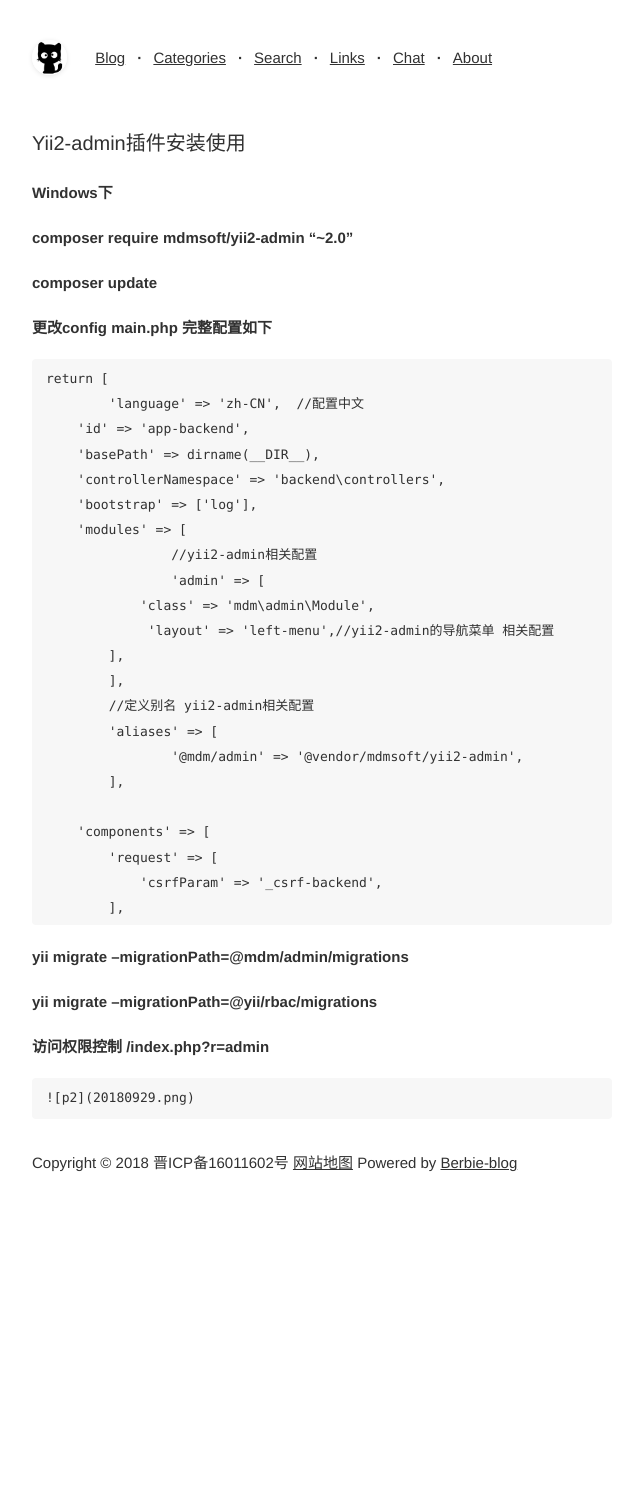
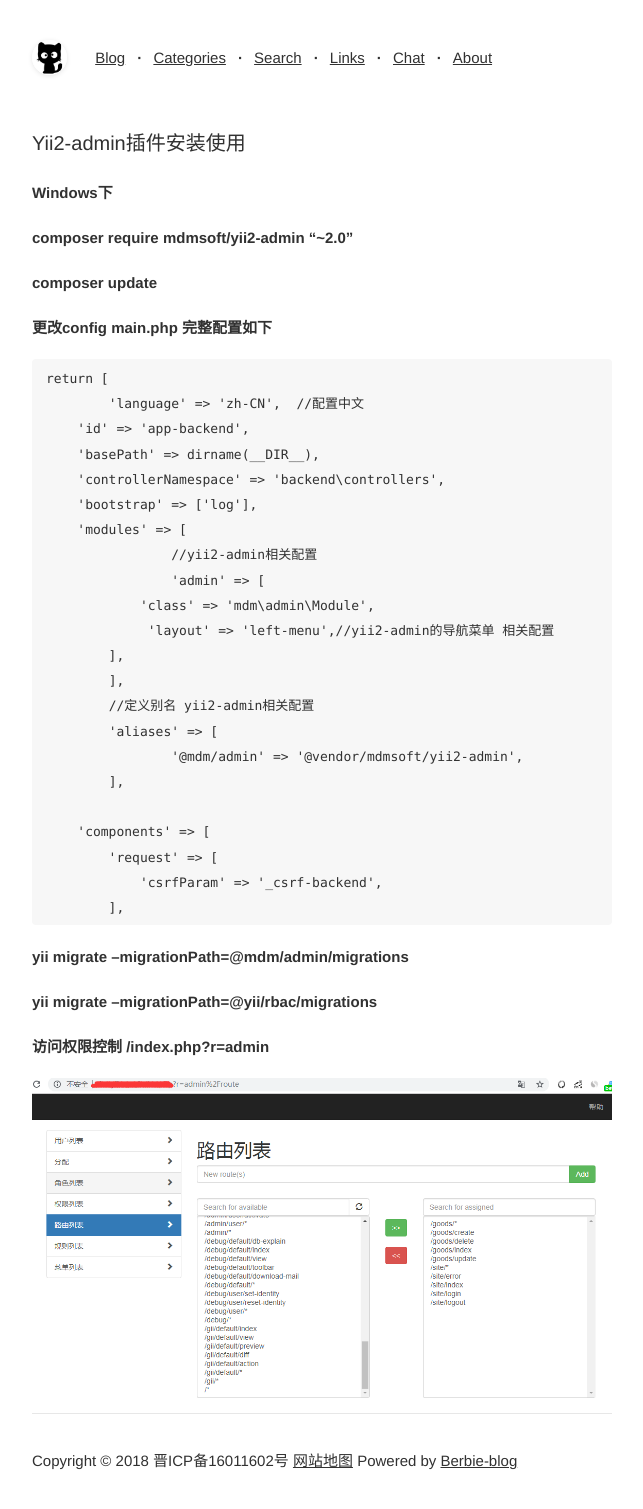
Before and after one commit to wjinbo/wjinbo.github.io, a Jekyll site: the page built from _posts/2018-09-29-Yii2-admin插件安装使用.md, in a window 1280 px wide. Shown: the top 1509 px of the page, without its empty margins (318-961 px from the left). Built offline with Jekyll 4.4.1, drawn with Linux system fonts in a browser that asks for light colours.

Commit message:
update yii2-admin

```diff
--- a/_posts/2018-09-29-Yii2-admin插件安装使用.md
+++ b/_posts/2018-09-29-Yii2-admin插件安装使用.md
@@ -91,4 +91,4 @@ return [
 
 ### 访问权限控制 /index.php?r=admin
 
-	![p2](20180929.png)
+![p1](20180929.png)
```
